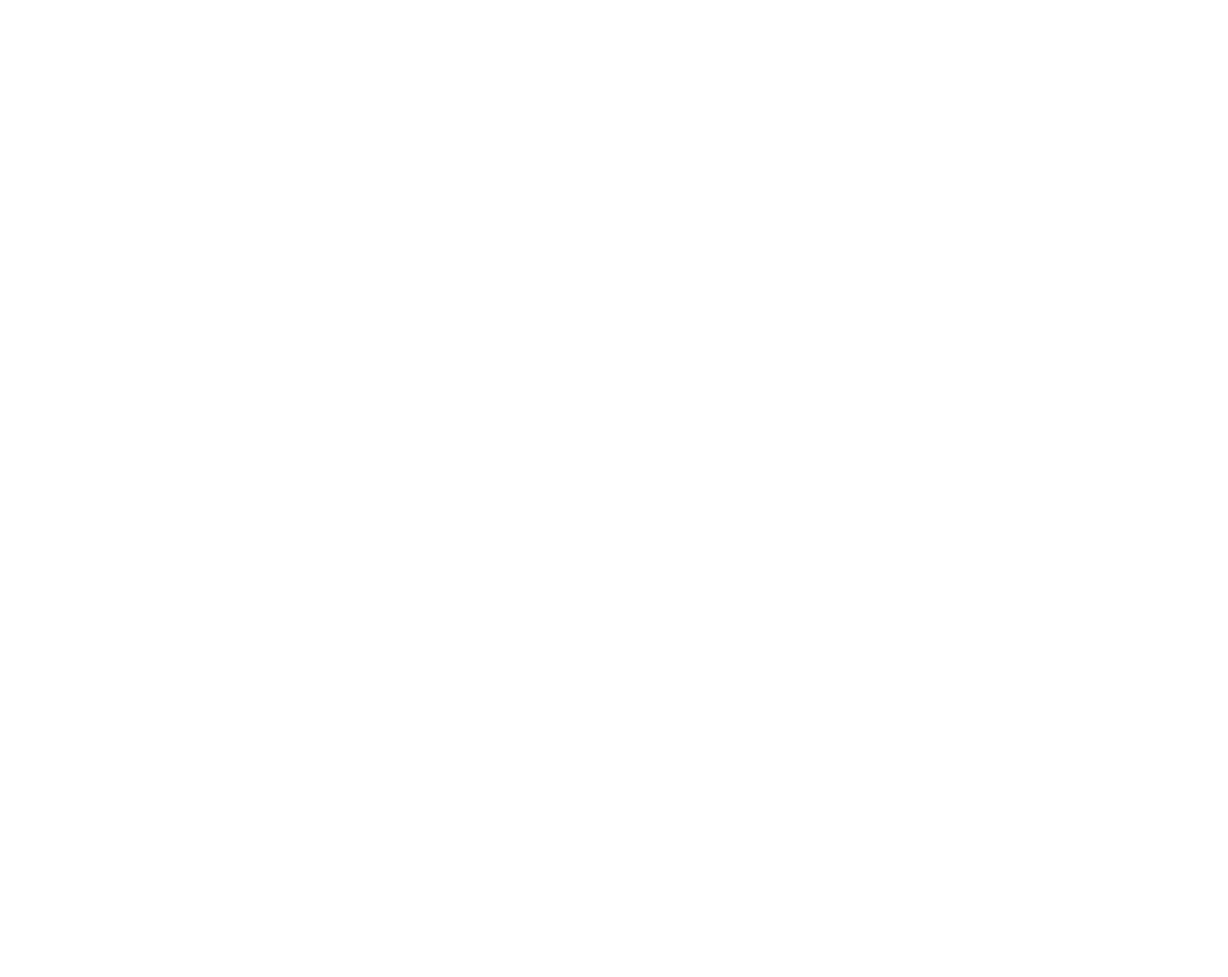
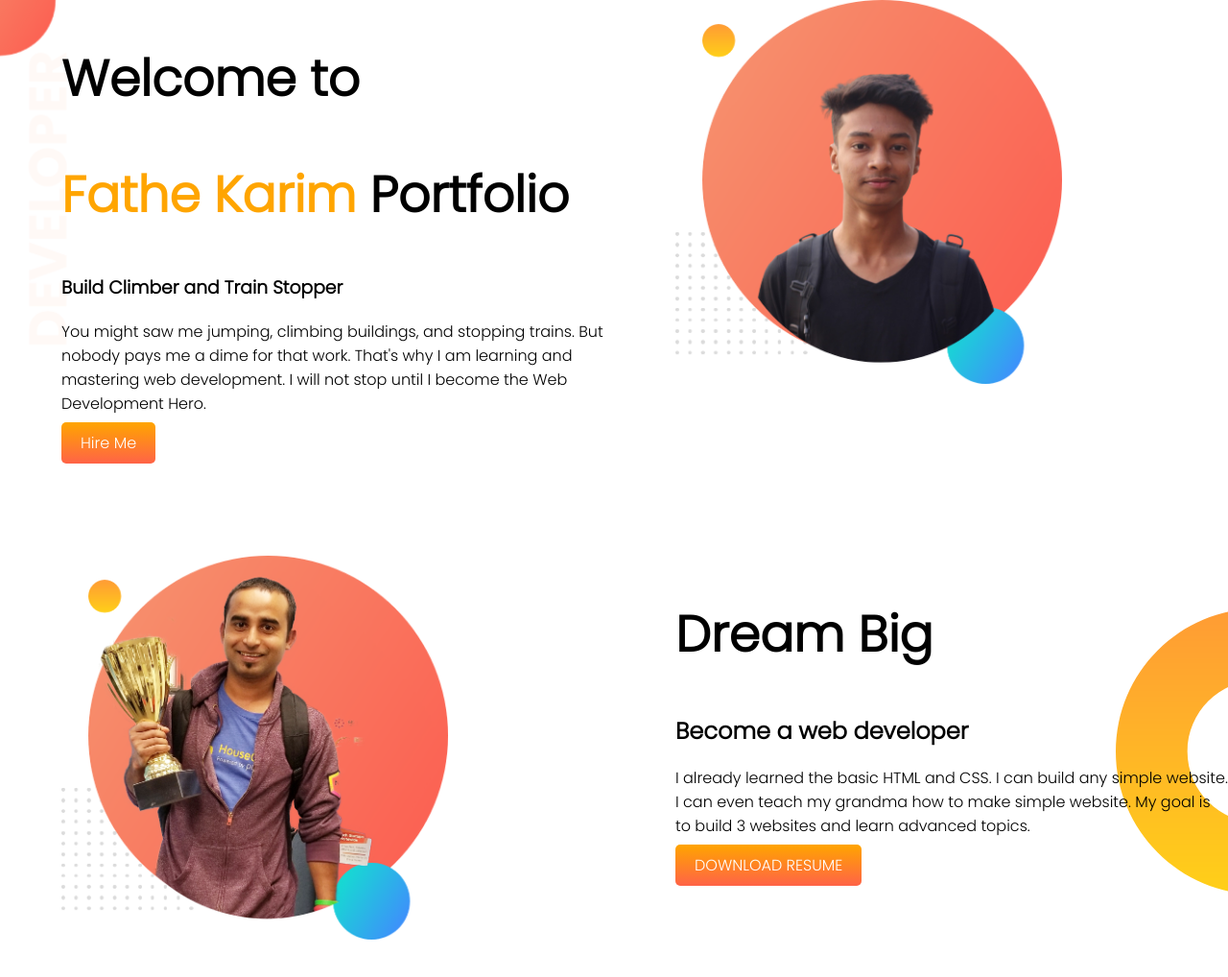
Before and after one commit to fathe4/developer-portfolio, a plain HTML site: page index.html in a window 1280 px wide. Shown: the whole page at 96% size. Before the commit the page ends 800 px from the top, so only its background shows below. Drawn offline with Linux system fonts and the light colour scheme.

Commit message:
dream added

```diff
--- a/index.html
+++ b/index.html
@@ -1,15 +1,56 @@
 <!DOCTYPE html>
 <html lang="en">
+
 <head>
     <meta charset="UTF-8">
     <meta http-equiv="X-UA-Compatible" content="IE=edge">
     <meta name="viewport" content="width=device-width, initial-scale=1.0">
     <title>Fathe Portfolio</title>
+    <link rel="preconnect" href="https://fonts.googleapis.com">
+    <link rel="preconnect" href="https://fonts.gstatic.com" crossorigin>
+    <link href="https://fonts.googleapis.com/css2?family=Poppins:wght@300&display=swap" rel="stylesheet">
     <link rel="stylesheet" href="style.css">
 </head>
+
 <body>
 
+    <section class="first_section">
+        <div class="half-width">
+            <h1>Welcome to</h1>
+            <h1><span class="orange">Fathe Karim </span> Portfolio</h1>
+            <h3>Build Climber and Train Stopper</h3>
+            <p>You might saw me jumping, climbing buildings, and stopping trains. But nobody pays me a dime for that
+                work.
+                That's why I am learning and mastering web development. I will not stop until I become the Web
+                Development
+                Hero.
+            </p>
+            <a class="hire_button" href="#" target="_blank" rel="Hire Me">Hire Me</a>
+        </div>
+
+        <div class="half-width">
+            <img src="images/fathe.png" alt="">
+        </div>
+
+    </section>
+
+    <section class="sec_section">
+        <div class="half-width">
+            <img src="images/jhankar.png" alt="jhanker Bro">
+        </div>
+
+        <div class="half-width">
+            <h1>Dream Big</h1>
+            <h2>Become a web developer</h2>
+            <p>I already learned the basic HTML and CSS. I can build any simple website. I can even teach my grandma how
+                to make simple website. My goal is to build 3 websites and learn advanced topics.</p>
+
+            <a class="hire_button" href="#" target="_blank" rel="noopener noreferrer">DOWNLOAD RESUME</a>
+        </div>
+
+    </section>
 
 
 </body>
+
 </html>
--- a/style.css
+++ b/style.css
@@ -0,0 +1,47 @@
+body{
+    font-family: 'Poppins', sans-serif;
+    margin: 0;
+}
+h1{
+    font-size: 52px;
+    font-weight: 700;
+}
+.orange{
+    color: orange;
+}
+section{
+    display: flex;
+    margin-bottom: 105px;
+}
+
+.half-width{
+    width: 50%;
+    padding-left: 5%;
+
+}
+.half-width img{
+    width: 70%;
+    align-items: center;
+}
+
+.hire_button{
+    background-image: linear-gradient(orange, tomato);
+    color: #fff;
+    font-weight: 400;
+    padding: 10px 20px;
+    text-decoration: none;
+    border-radius: 5px;
+
+}
+.first_section{
+    background-image: url(images/top-banner.png);
+    background-repeat: no-repeat;
+
+}
+
+.sec_section{
+    background-image: url(images/dream-bg.png);
+    background-repeat: no-repeat;
+    background-position: right
+
+}
```
Also changed, not shown: images/fathe.png (added).
